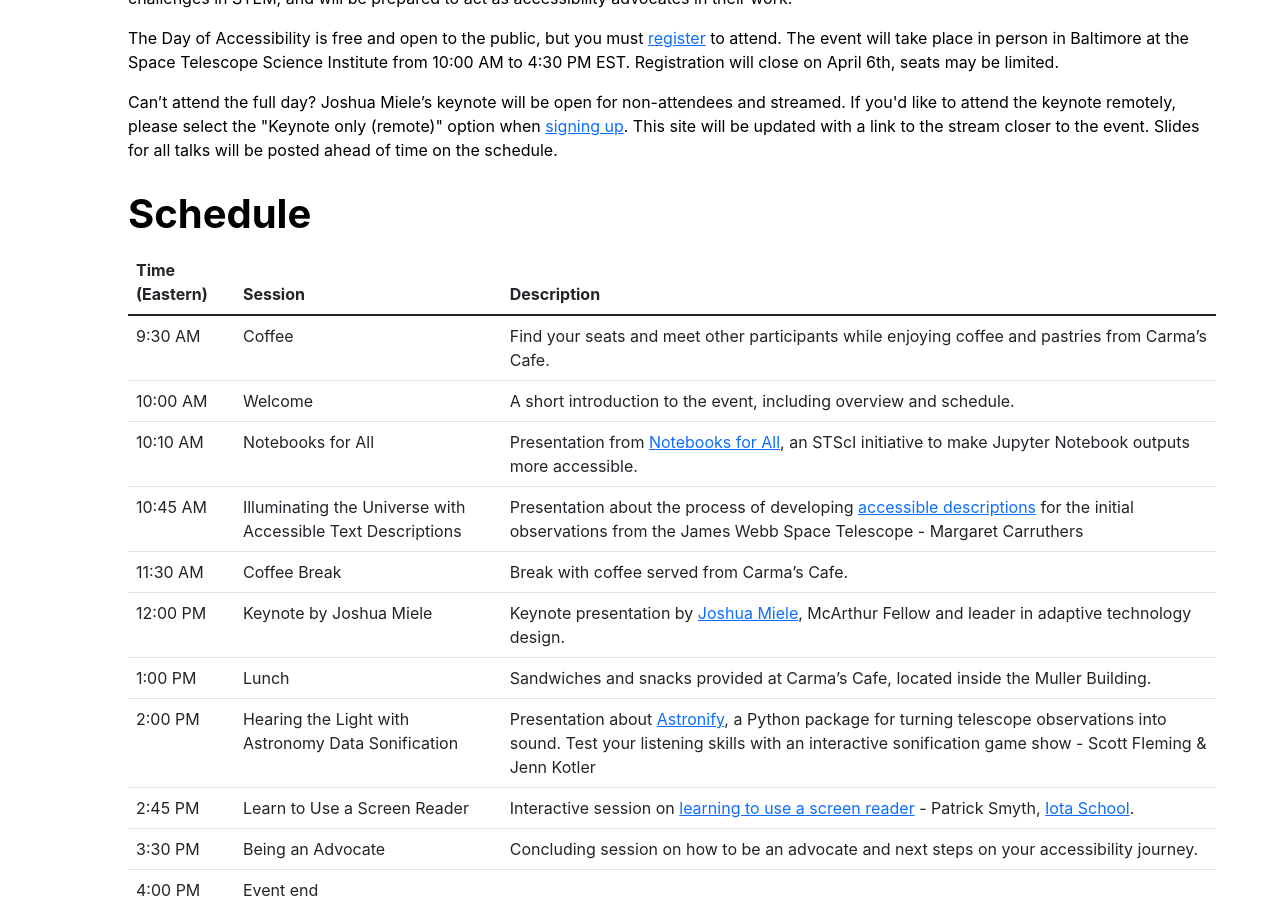
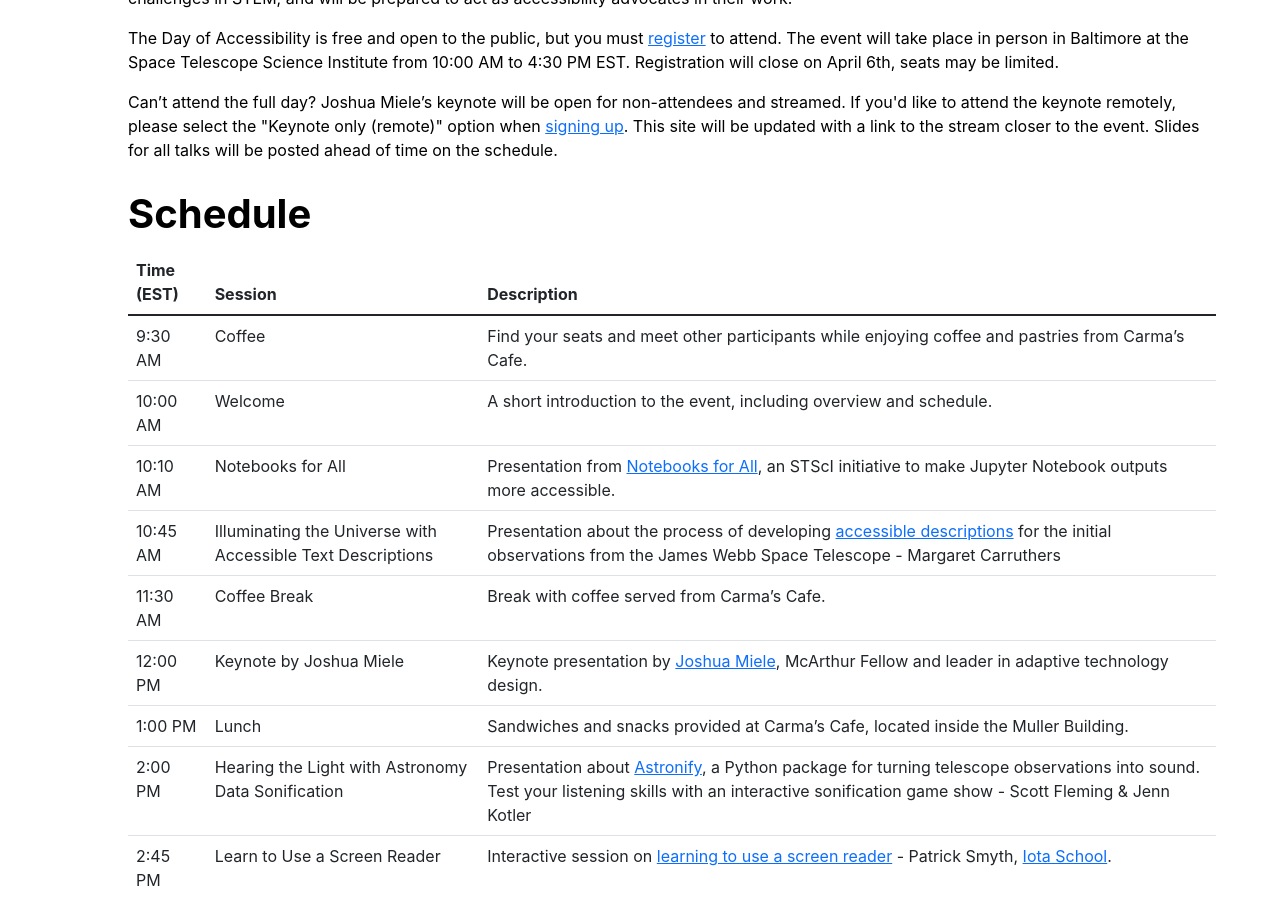
Before and after one commit to Iota-School/nonvisual_data_science_workshops, a Jekyll site: the page built from index.html, in a window 1280 px wide and 900 px high, scrolled down 606 px. Built offline with Jekyll 4.4.1, drawn with Linux system fonts in a browser that asks for light colours.

```diff
--- a/_layouts/default.html
+++ b/_layouts/default.html
@@ -4,6 +4,8 @@
     <meta name="viewport" content="width=device-width, initial-scale=1">
     <meta charset="utf-8">
     <title>{{ site.title }}</title>
+    <meta name="description" content="At the Day of Accessibility, learn about accessibility efforts at STScI focusing on alt text, Jupyter Notebooks, and data sonification. ">
+
     <link rel="stylesheet" href="{{ "/assets/css/main.css" | relative_url }}">
 
 
--- a/index.html
+++ b/index.html
@@ -65,7 +65,7 @@ title: "Home"
 
   <thead>
     <tr>
-      <th scope="col">Time (Eastern)</th>
+      <th scope="col">Time (EST)</th>
       <th scope="col">Session</th>
       <th scope="col">Description</th>
     </tr>
```
